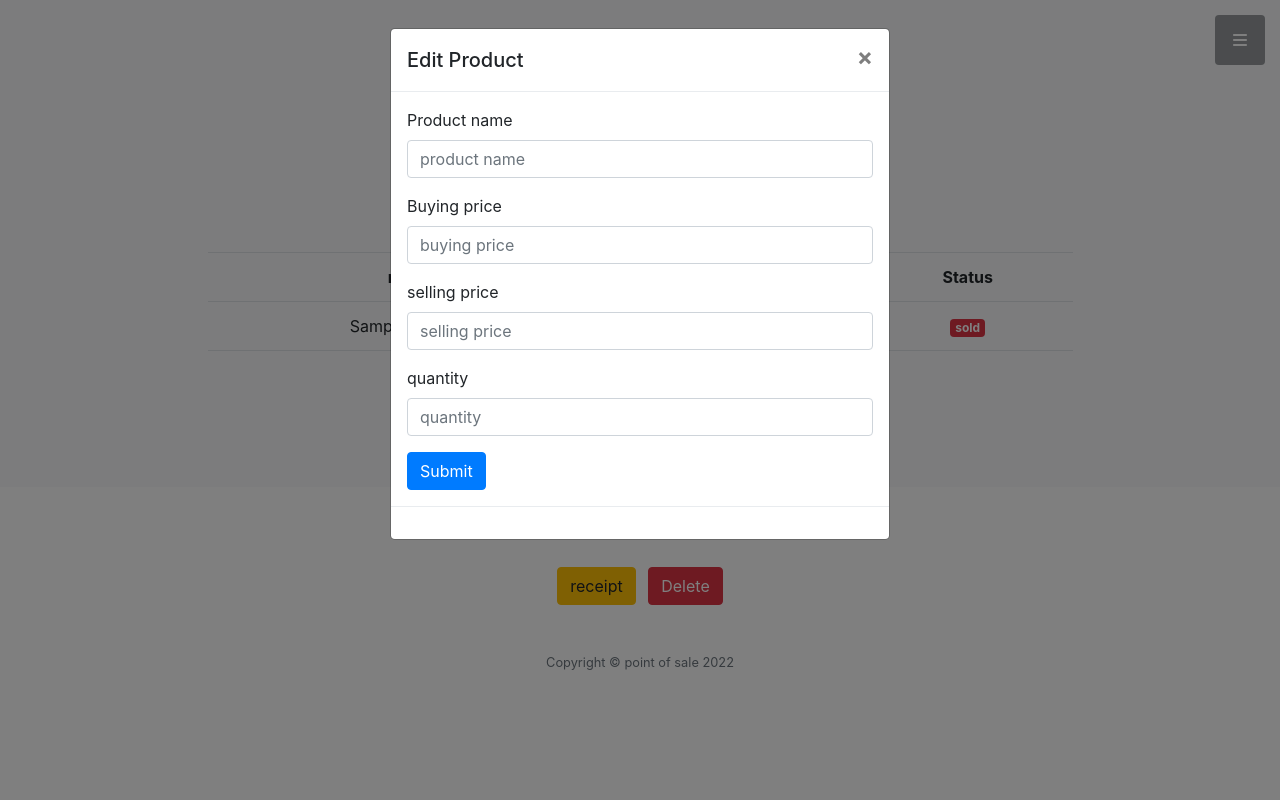
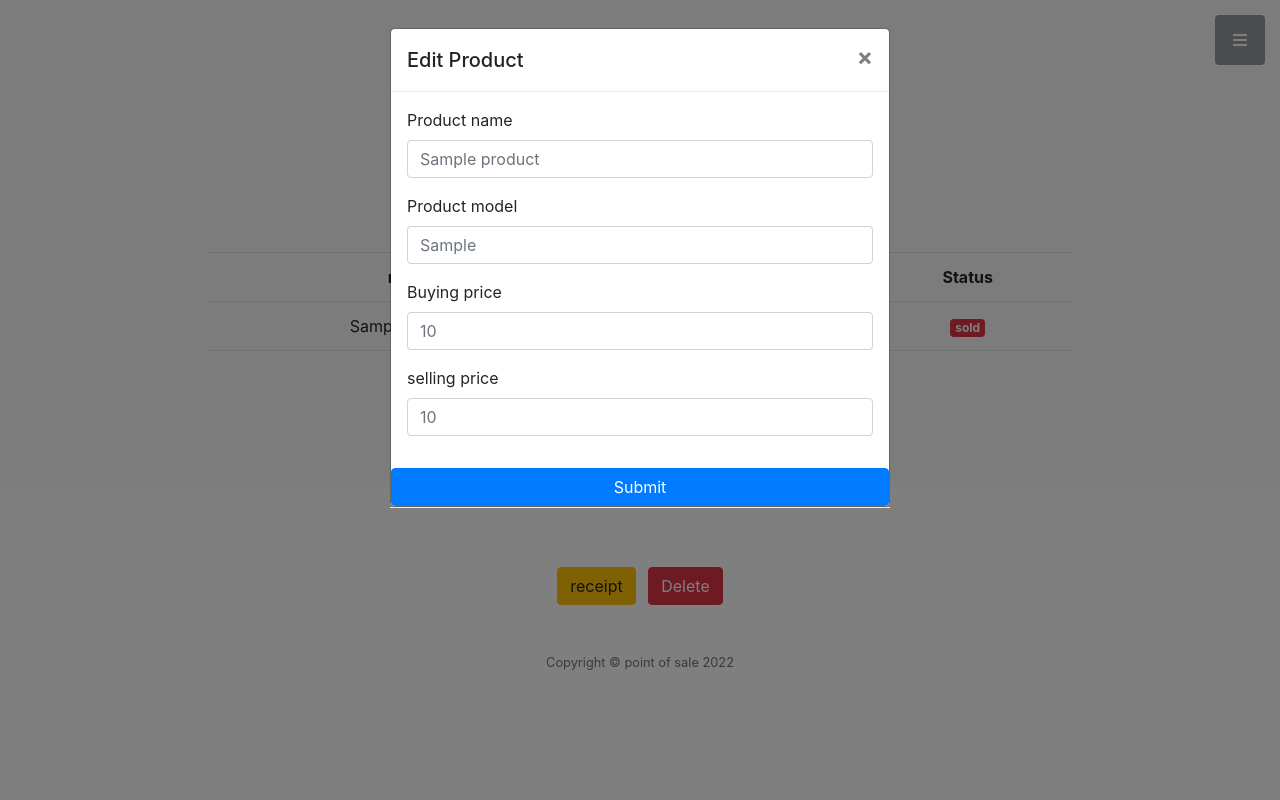
Before and after one commit to demuk/point-of-sale, a Flask app: page /view_prod/1 in a window 1280 px wide, after a click on "Edit product". Run offline with Flask 2, Linux system fonts and the light colour scheme; tables that the repository leaves empty hold one stand-in row (values such as "Sample post"); parts of the project's set-up code (start-up, migrations or seed data) failed here and were passed over; some libraries are stand-ins or nearby versions.

Commit message:
added edit functionality

```diff
--- a/app/routes.py
+++ b/app/routes.py
@@ -122,9 +122,15 @@ def delete_prod(id):
 
 
 
-# @app.route('edit_product/<int:id>',methods=['GET','POST'])
-# def edit_product(id):
-#     product=Product.query.get(id)
+@app.route('edit_product/<int:id>',methods=['GET','POST'])
+def edit_product(id):
+    product=Product.query.get(id)
+    product.name=request.form['name']
+    product.model=request.form['model']
+    product.buying_price=request.form['buying_price']
+    product.selling_price=request.form['selling_price']
+    db.session.commit()
+    return redirect(url_for('view_prod'))
 
 
 @app.route('/logout')
--- a/app/templates/view_prod.html
+++ b/app/templates/view_prod.html
@@ -118,23 +118,28 @@
         </button>
       </div>
       <div class="modal-body">
-        <form action="{{url_for('add_product')}}" method="POST">
+        <form action="{{url_for('edit_product',id=product.id)}}" method="POST">
            <div class="form-group">
             <label >Product name</label>
-            <input type="text" class="form-control" name="name" aria-describedby="emailHelp" placeholder="product name">
+            <input type="text" class="form-control" name="name" aria-describedby="emailHelp" placeholder="{{product.name}}">
+
+          </div>
+           <div class="form-group">
+            <label >Product model</label>
+            <input type="text" class="form-control" name="name" aria-describedby="emailHelp" placeholder="{{product.model}}">
 
           </div>
       <div class="form-group">
         <label for="exampleInputPassword1">Buying price</label>
-        <input type="text"  name="buying_price" class="form-control"  placeholder="buying price">
+        <input type="text"  name="buying_price" class="form-control"  placeholder="{{product.buying_price}}">
       </div>
              <div class="form-group">
         <label for="exampleInputPassword1">selling price</label>
-        <input type="text"  name="selling_price" class="form-control" placeholder="selling price">
+        <input type="text"  name="selling_price" class="form-control" placeholder="{{product.selling_price}}">
       </div>
-   <div class="form-group">
+   <!-- <div class="form-group">
         <label for="exampleInputPassword1">quantity</label>
-        <input type="text"  name="quantity" class="form-control" id="exampleInputPassword3" placeholder="quantity">
+        <input type="text"  name="quantity" class="form-control" id="exampleInputPassword3" placeholder="quantity"> -->
       </div>
   <button type="submit" class="btn btn-primary">Submit</button>
 </form>
```
